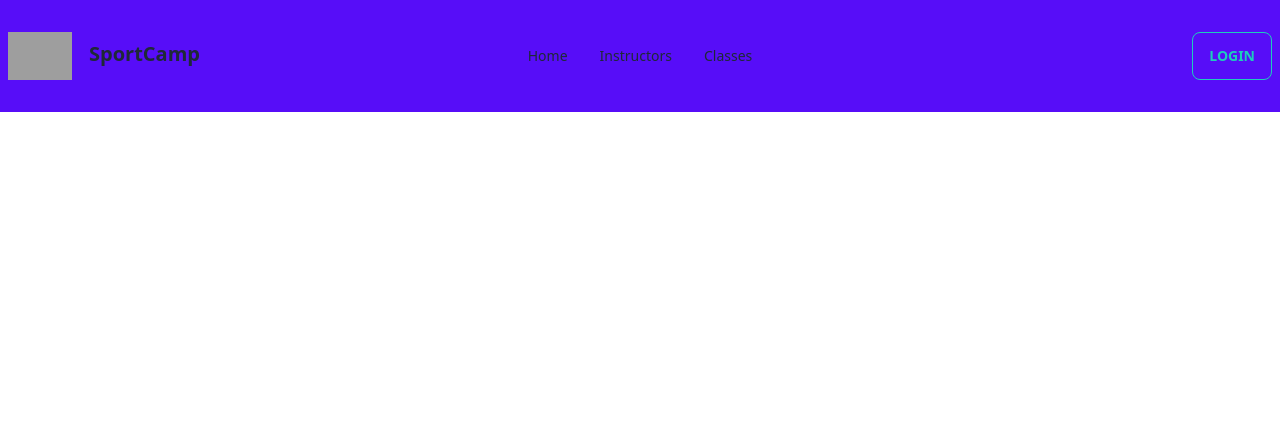
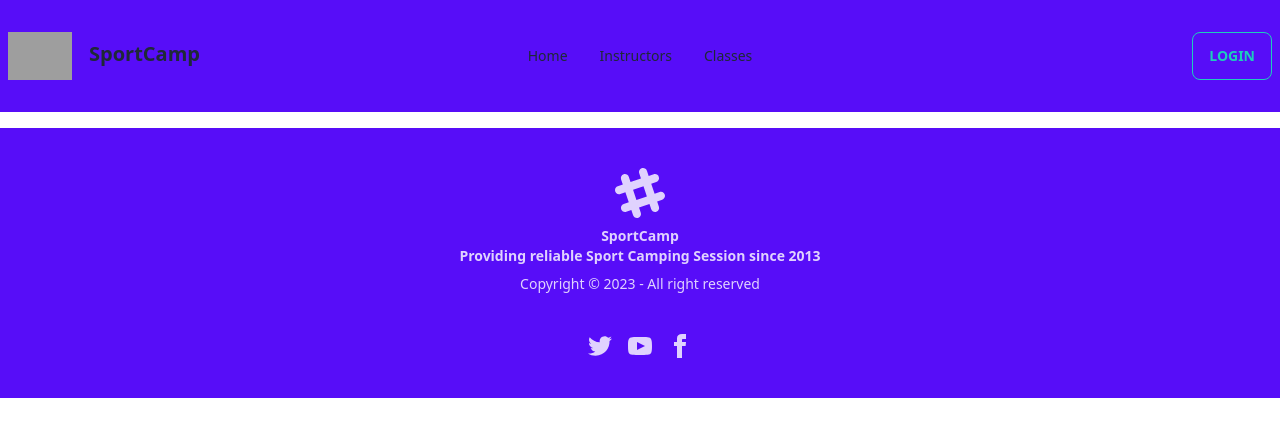
Before and after one commit to EftekharAlam2/SportCamp-Client-Side, a React (Vite) app: page / in a window 1280 px wide. Shown: the top 436 px of the page. Built offline with nearby package versions, Linux system fonts and the light colour scheme; grey boxes are pictures that could not be loaded.

Commit message:
footer page included

```diff
--- a/src/App.jsx
+++ b/src/App.jsx
@@ -1,9 +1,11 @@
+import Footer from "./Pages/SharedPage/Footer";
 import NavBar from "./Pages/SharedPage/NavBar";
 
 function App() {
   return (
     <>
       <NavBar></NavBar>
+      <Footer></Footer>
     </>
   );
 }
--- /dev/null
+++ b/src/Pages/SharedPage/Footer.jsx
@@ -0,0 +1,65 @@
+const Footer = () => {
+  return (
+    <div>
+      <footer className="footer footer-center p-10 bg-primary text-primary-content">
+        <div>
+          <svg
+            width="50"
+            height="50"
+            viewBox="0 0 24 24"
+            xmlns="http://www.w3.org/2000/svg"
+            fillRule="evenodd"
+            clip-rule="evenodd"
+            className="inline-block fill-current"
+          >
+            <path d="M22.672 15.226l-2.432.811.841 2.515c.33 1.019-.209 2.127-1.23 2.456-1.15.325-2.148-.321-2.463-1.226l-.84-2.518-5.013 1.677.84 2.517c.391 1.203-.434 2.542-1.831 2.542-.88 0-1.601-.564-1.86-1.314l-.842-2.516-2.431.809c-1.135.328-2.145-.317-2.463-1.229-.329-1.018.211-2.127 1.231-2.456l2.432-.809-1.621-4.823-2.432.808c-1.355.384-2.558-.59-2.558-1.839 0-.817.509-1.582 1.327-1.846l2.433-.809-.842-2.515c-.33-1.02.211-2.129 1.232-2.458 1.02-.329 2.13.209 2.461 1.229l.842 2.515 5.011-1.677-.839-2.517c-.403-1.238.484-2.553 1.843-2.553.819 0 1.585.509 1.85 1.326l.841 2.517 2.431-.81c1.02-.33 2.131.211 2.461 1.229.332 1.018-.21 2.126-1.23 2.456l-2.433.809 1.622 4.823 2.433-.809c1.242-.401 2.557.484 2.557 1.838 0 .819-.51 1.583-1.328 1.847m-8.992-6.428l-5.01 1.675 1.619 4.828 5.011-1.674-1.62-4.829z"></path>
+          </svg>
+          <p className="font-bold">
+            SportCamp <br />
+            Providing reliable Sport Camping Session since 2013
+          </p>
+          <p>Copyright © 2023 - All right reserved</p>
+        </div>
+        <div>
+          <div className="grid grid-flow-col gap-4">
+            <a>
+              <svg
+                xmlns="http://www.w3.org/2000/svg"
+                width="24"
+                height="24"
+                viewBox="0 0 24 24"
+                className="fill-current"
+              >
+                <path d="M24 4.557c-.883.392-1.832.656-2.828.775 1.017-.609 1.798-1.574 2.165-2.724-.951.564-2.005.974-3.127 1.195-.897-.957-2.178-1.555-3.594-1.555-3.179 0-5.515 2.966-4.797 6.045-4.091-.205-7.719-2.165-10.148-5.144-1.29 2.213-.669 5.108 1.523 6.574-.806-.026-1.566-.247-2.229-.616-.054 2.281 1.581 4.415 3.949 4.89-.693.188-1.452.232-2.224.084.626 1.956 2.444 3.379 4.6 3.419-2.07 1.623-4.678 2.348-7.29 2.04 2.179 1.397 4.768 2.212 7.548 2.212 9.142 0 14.307-7.721 13.995-14.646.962-.695 1.797-1.562 2.457-2.549z"></path>
+              </svg>
+            </a>
+            <a>
+              <svg
+                xmlns="http://www.w3.org/2000/svg"
+                width="24"
+                height="24"
+                viewBox="0 0 24 24"
+                className="fill-current"
+              >
+                <path d="M19.615 3.184c-3.604-.246-11.631-.245-15.23 0-3.897.266-4.356 2.62-4.385 8.816.029 6.185.484 8.549 4.385 8.816 3.6.245 11.626.246 15.23 0 3.897-.266 4.356-2.62 4.385-8.816-.029-6.185-.484-8.549-4.385-8.816zm-10.615 12.816v-8l8 3.993-8 4.007z"></path>
+              </svg>
+            </a>
+            <a>
+              <svg
+                xmlns="http://www.w3.org/2000/svg"
+                width="24"
+                height="24"
+                viewBox="0 0 24 24"
+                className="fill-current"
+              >
+                <path d="M9 8h-3v4h3v12h5v-12h3.642l.358-4h-4v-1.667c0-.955.192-1.333 1.115-1.333h2.885v-5h-3.808c-3.596 0-5.192 1.583-5.192 4.615v3.385z"></path>
+              </svg>
+            </a>
+          </div>
+        </div>
+      </footer>
+    </div>
+  );
+};
+
+export default Footer;
```
